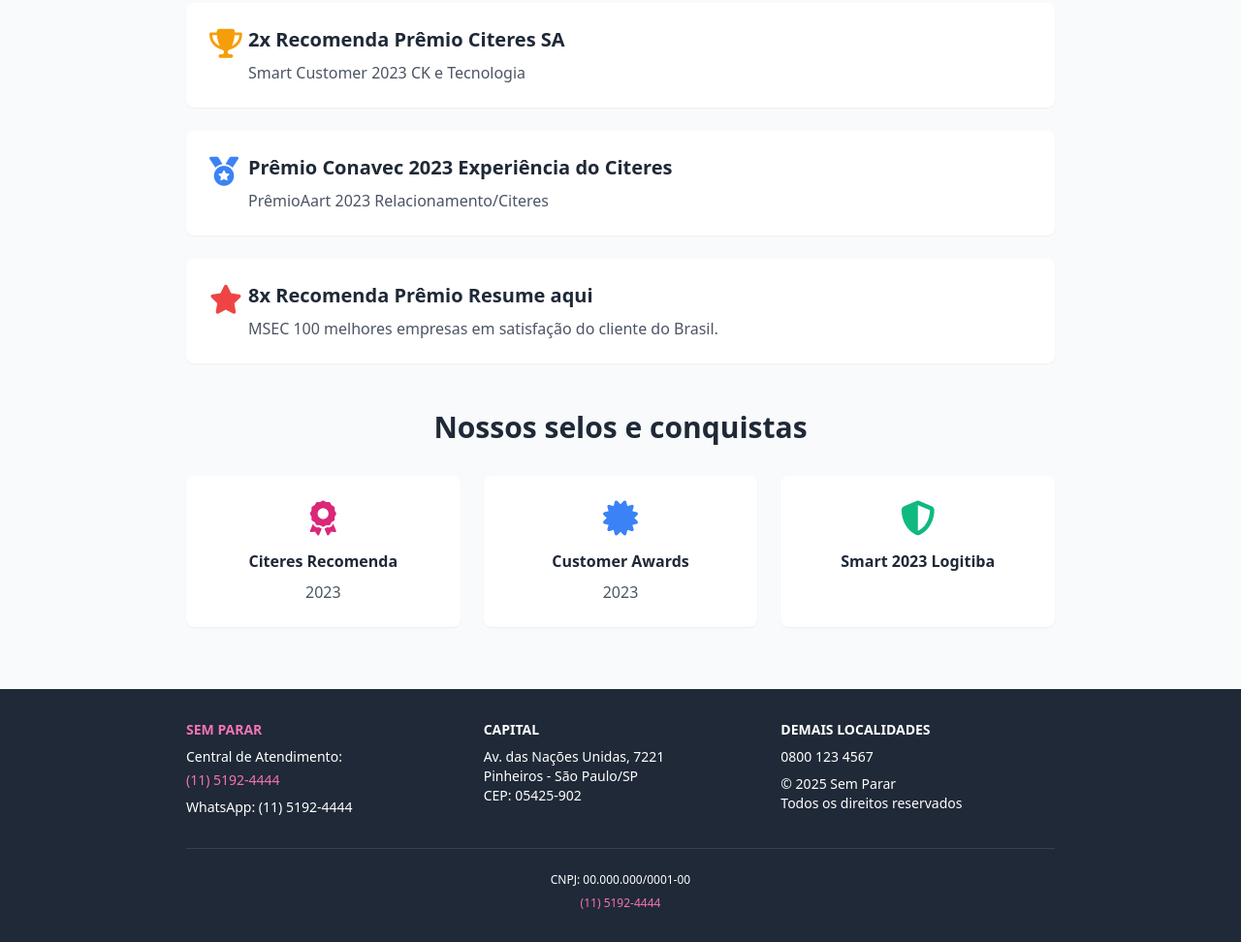
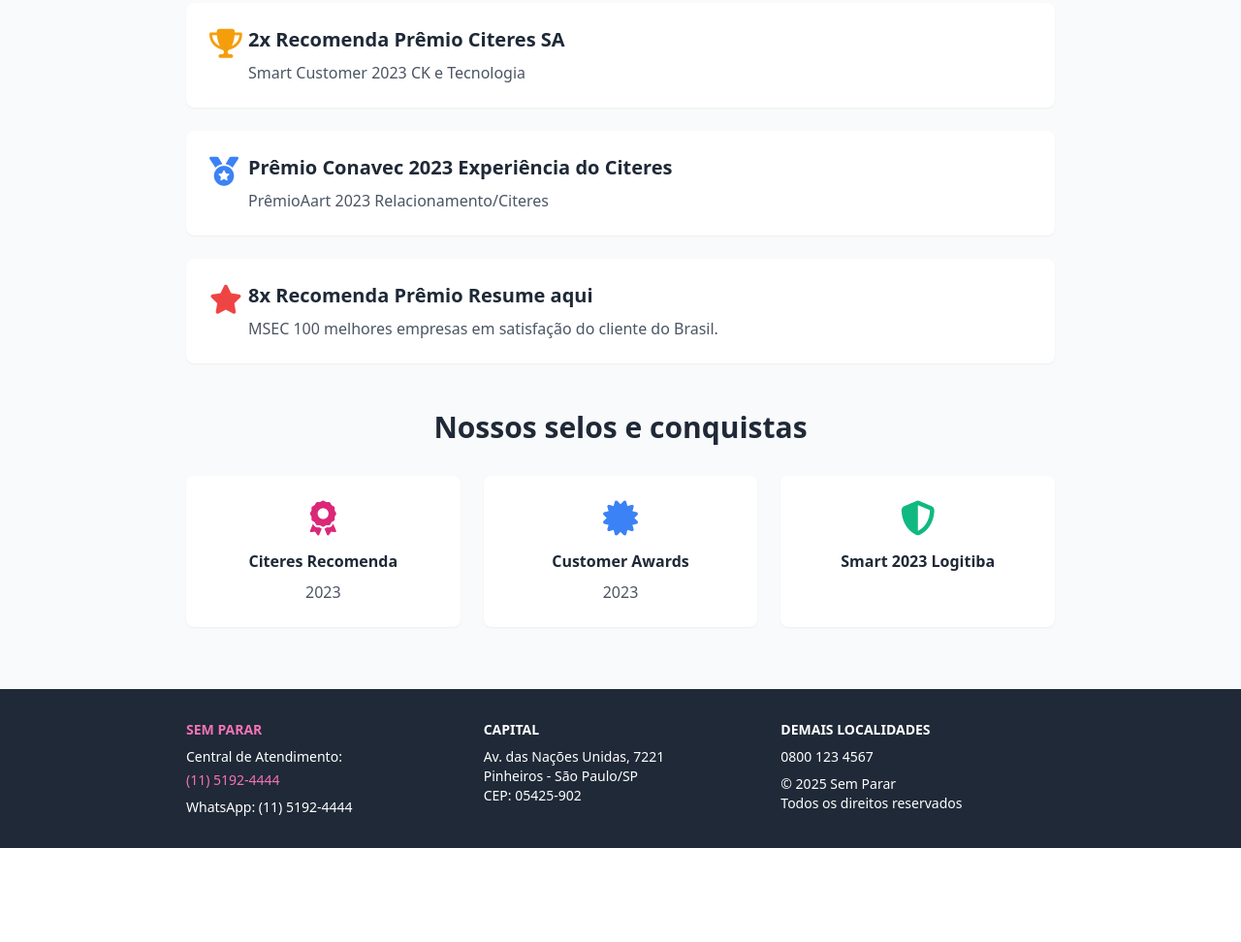
Before and after one commit to Despcar/teest, a plain HTML site: page index.html in a window 1280 px wide. Shown: the part 2609-3581 px from the top of the page at 97% size. After the commit the page ends 3484 px from the top, so only its background shows below. Drawn offline with nearby package versions, Linux system fonts and the light colour scheme.

Commit message:
Update index.html

```diff
--- a/index.html
+++ b/index.html
@@ -206,12 +206,6 @@
           <p>Todos os direitos reservados</p>
         </div>
       </div>
-
-      <div class="mt-6 md:mt-8 pt-4 md:pt-6 border-t border-gray-700 text-center text-xs">
-        <p>CNPJ: 00.000.000/0001-00</p>
-        <p class="mt-1 md:mt-2 text-pink-400 font-medium">(11) 5192-4444</p>
-      </div>
-    </div>
   </footer>
 
   <!-- Botão WhatsApp - Tamanho ajustado para mobile -->
```
